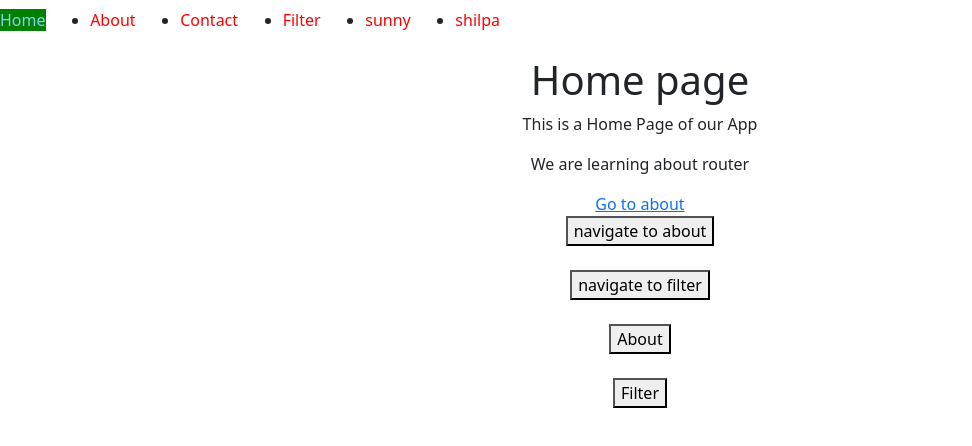
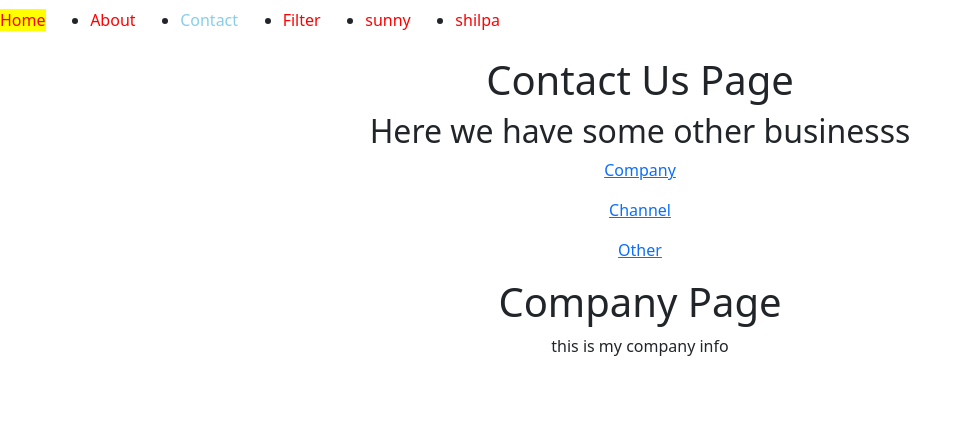
Before and after one commit to sunnysood1may/react, a React (Create React App) app: page /contact/company in a window 1280 px wide. Before the commit this address led to /. Shown: the top 446 px of the page, without its empty margins (0-972 px from the left). Built offline with nearby package versions, Linux system fonts and the light colour scheme.

Commit message:
nested routing

```diff
--- a/src/App.js
+++ b/src/App.js
@@ -7,6 +7,10 @@
 import Page404 from "./component/Page404";
 import User from "./component/User";
 import Filter from "./component/filter";
+import Contact from "./component/Contact";
+import Company from "./component/Company";
+import Other from "./component/Other";
+import Channel from "./component/Channel";
 function App() {
   return (
     <div className="App">
@@ -18,6 +22,12 @@
           <Route path="/user/:name" element={<User />} />
           <Route path="/filter" element={<Filter />} />
 
+          <Route path="/contact" element={<Contact />}>
+            <Route path="company" element={<Company />} />
+            <Route path="channel" element={<Channel />} />
+            <Route path="other" element={<Other />} />
+          </Route>
+
 
           {/*<Route path="/*" element={<Page404 />} />*/}
           <Route path="/*" element={<Navigate to="/" />} />
--- /dev/null
+++ b/src/component/Channel.js
@@ -0,0 +1,10 @@
+function Channel(){
+
+    return (
+        <div>
+            <h1>Youtube Channel Page</h1>
+        </div>
+    )
+}
+
+export default Channel;
--- /dev/null
+++ b/src/component/Company.js
@@ -0,0 +1,11 @@
+function Company(){
+
+    return (
+        <div>
+            <h1>Company Page</h1>
+            <p>this is my company info</p>
+        </div>
+    )
+}
+
+export default Company;
--- /dev/null
+++ b/src/component/Contact.js
@@ -0,0 +1,22 @@
+import { Link, Outlet } from "react-router-dom";
+
+function Contact() {
+  return (
+    <div>
+      <h1>Contact Us Page</h1>
+      <h2>Here we have some other businesss</h2>
+      <p>
+        <Link to="company">Company</Link>
+      </p>
+      <p>
+        <Link to="channel">Channel</Link>
+      </p>
+      <p>
+        <Link to="other">Other</Link>
+      </p>
+      <Outlet />
+    </div>
+  );
+}
+
+export default Contact;
--- /dev/null
+++ b/src/component/Other.js
@@ -0,0 +1,10 @@
+function Other(){
+
+    return (
+        <div>
+            <h1>Other Page</h1>
+        </div>
+    )
+}
+
+export default Other;
```
